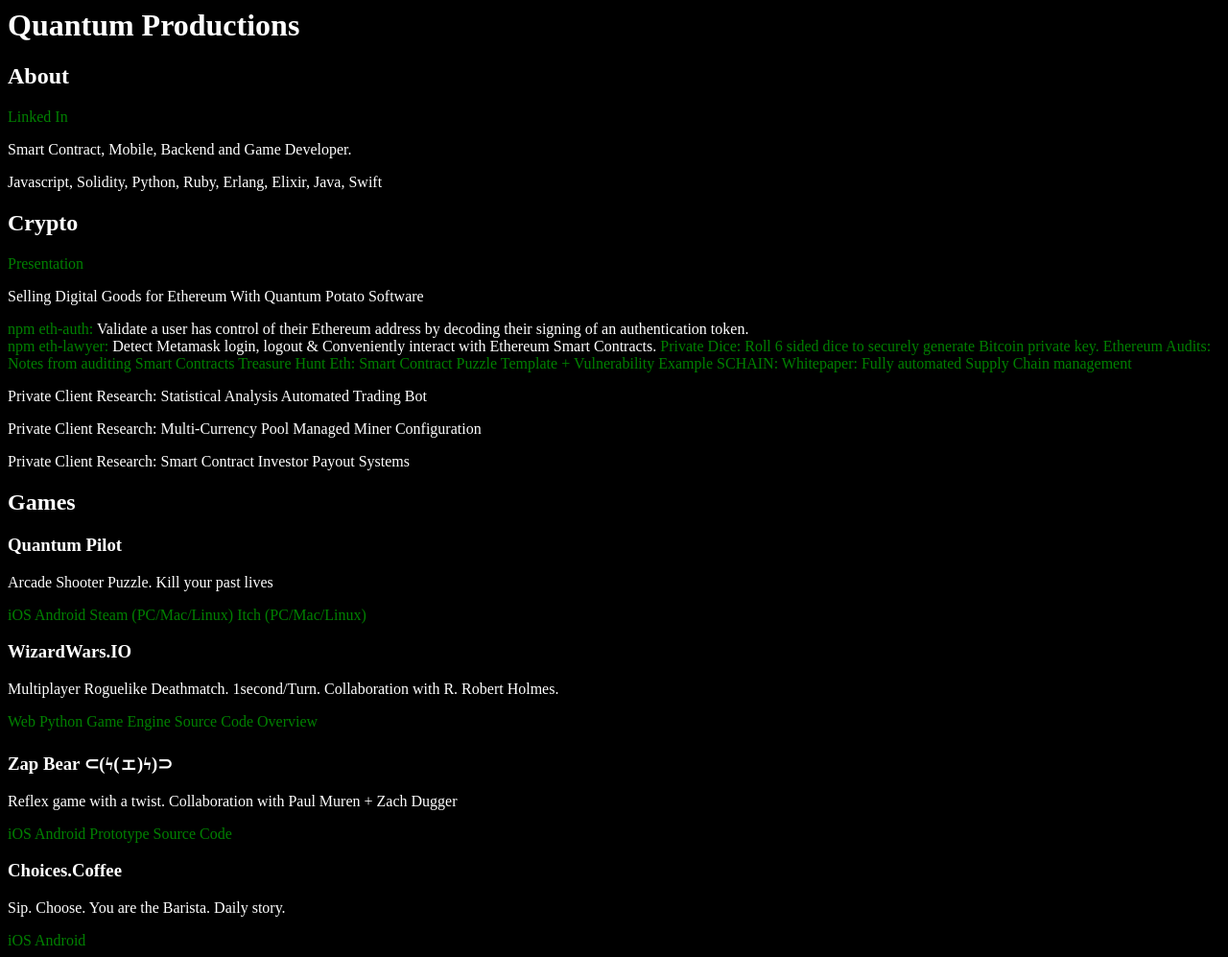
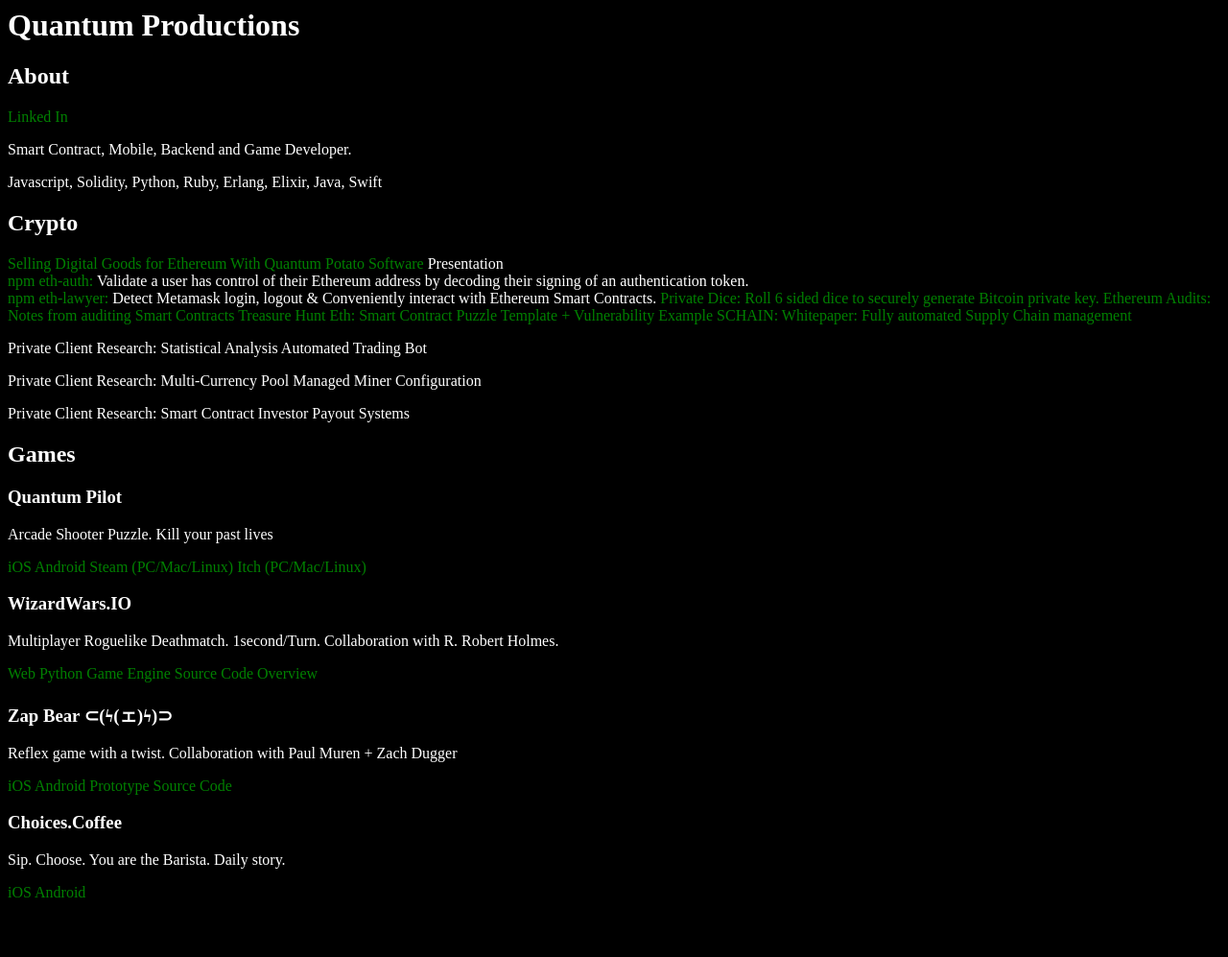
Before and after one commit to QuantumProductions/quantumproductions, a Jekyll site: the page index.html, which Jekyll copies as it is, in a window 1280 px wide. Shown: the whole page at 96% size. Built offline with Jekyll 4.4.1, drawn with Linux system fonts in a browser that asks for light colours; Markdown is read by kramdown in place of the engine named in the settings; after the commit the page ends 947 px from its top, so only the background shows below that.

```diff
--- a/index.html
+++ b/index.html
@@ -21,8 +21,8 @@ a {
 
         <h2>Crypto</h2>
         <div>
-        <a href="https://www.youtube.com/watch?v=tG3h_ie6K6E&feature=youtu.be&t=1m24s">Presentation</a>
-        <p>Selling Digital Goods for Ethereum With Quantum Potato Software</p>
+        <a href="https://www.youtube.com/watch?v=tG3h_ie6K6E&feature=youtu.be&t=1m24s">Selling Digital Goods for Ethereum With Quantum Potato Software</a>
+        Presentation
         </div>
 
         <div>
```
